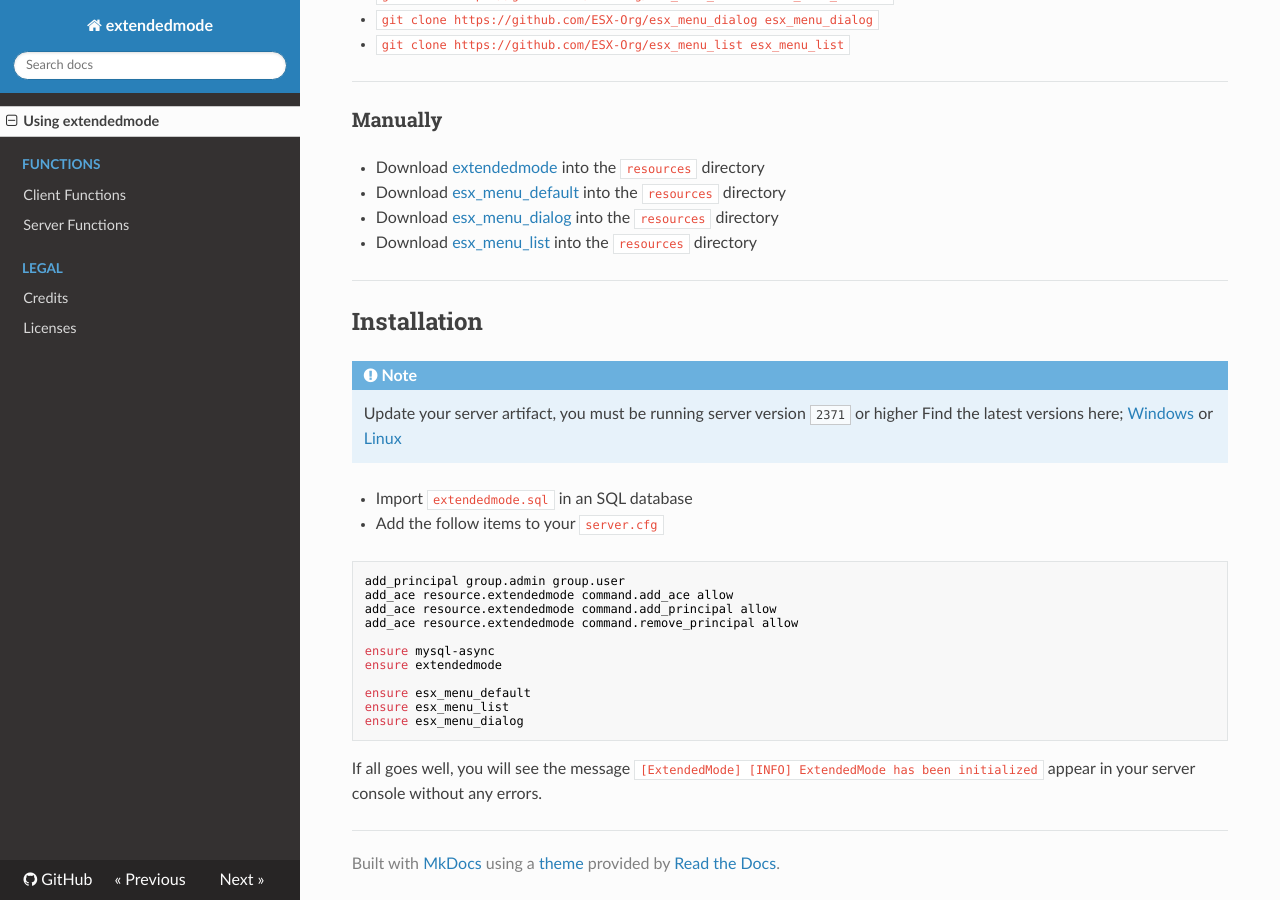
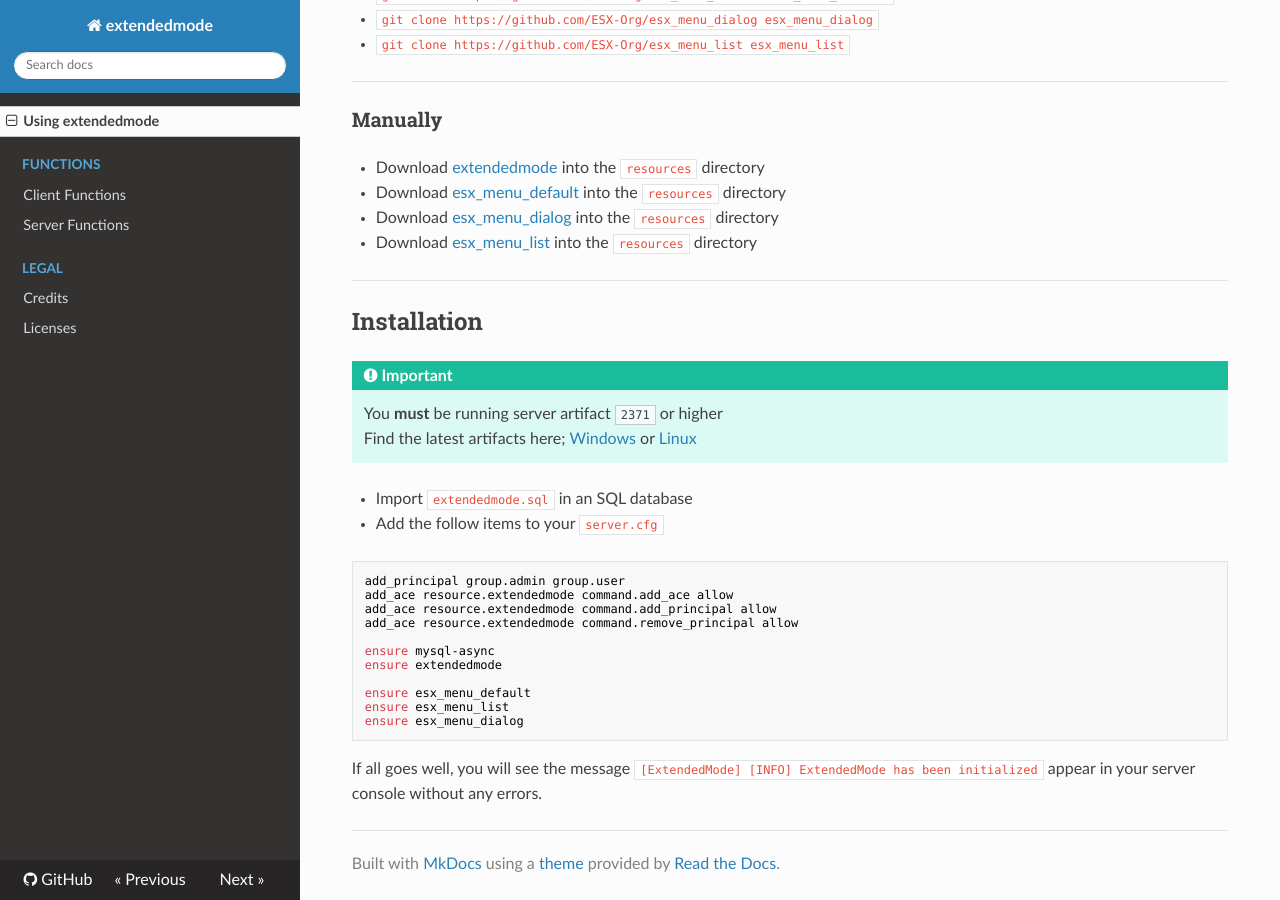
Before and after one commit to EmiyLewis/docs-site, an MkDocs documentation site: the page built from docs/Using extendedmode.md, in a window 1280 px wide and 900 px high, scrolled down 603 px. Built offline with MkDocs 1.6.1, drawn with Linux system fonts in a browser that asks for light colours; nearby versions of some CDN libraries.

Commit message:
Fixed syntax errors

```diff
--- a/docs/Using extendedmode.md
+++ b/docs/Using extendedmode.md
@@ -35,9 +35,9 @@ While it is recommended that you organise your resources into sub directories, F
 
 ## Installation
 
-!!! Note
-    Update your server artifact, you must be running server version `2371` or higher
-	Find the latest versions here; [Windows](https://runtime.fivem.net/artifacts/fivem/build_server_windows/master/) or [Linux](https://runtime.fivem.net/artifacts/fivem/build_proot_linux/master/)
+!!! IMPORTANT
+    You **must** be running server artifact `2371` or higher
+	Find the latest artifacts here; [Windows](https://runtime.fivem.net/artifacts/fivem/build_server_windows/master/) or [Linux](https://runtime.fivem.net/artifacts/fivem/build_proot_linux/master/)
 
 - Import `extendedmode.sql` in an SQL database
 - Add the follow items to your `server.cfg`
```
